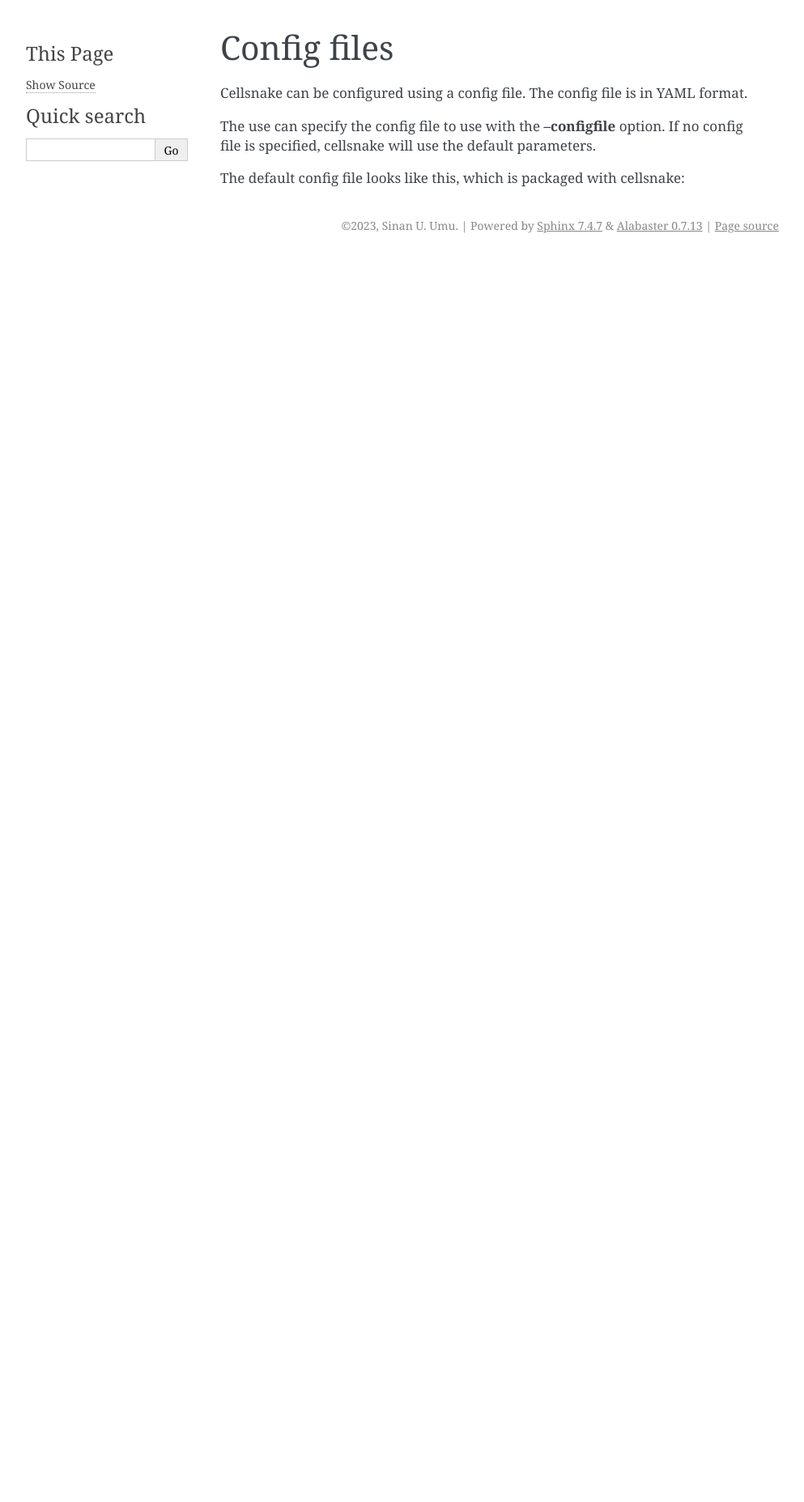
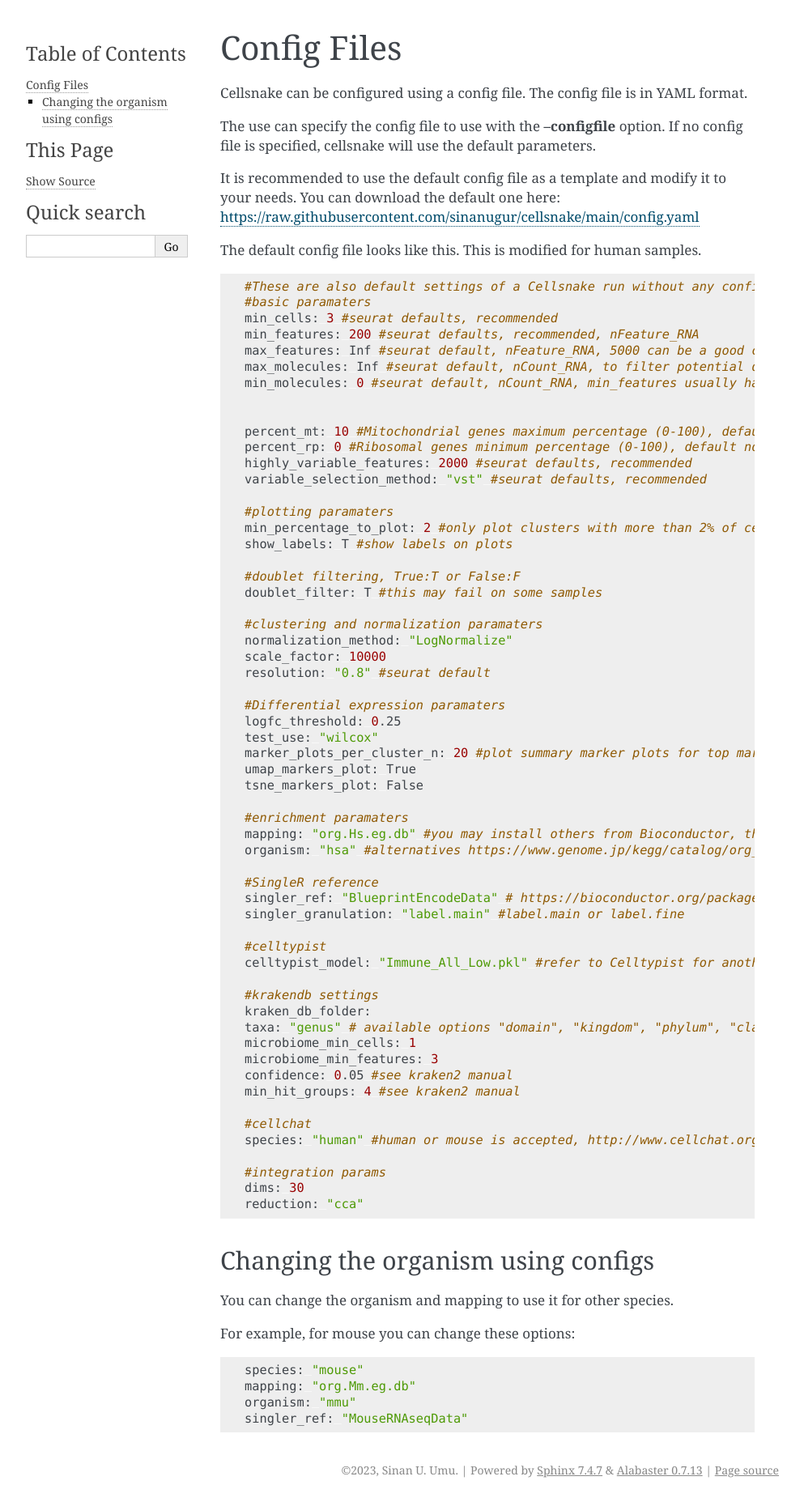
Before and after one commit to sinanugur/cellsnake, a Sphinx documentation site: the page built from docs/configs.rst, in a window 1280 px wide. Shown: the whole page at 81% size, without its empty margins (148-1141 px from the left). Built offline with Sphinx 7.4.7, drawn with Linux system fonts in a browser that asks for light colours; before the commit the page ends 900 px from its top, so only the background shows below that.

Commit message:
docs and config

```diff
--- a/docs/configs.rst
+++ b/docs/configs.rst
@@ -1,9 +1,89 @@
 ************
-Config files
+Config Files
 ************
 
 Cellsnake can be configured using a config file. The config file is in YAML format.
 
 The use can specify the config file to use with the **--configfile** option. If no config file is specified, cellsnake will use the default parameters.
 
-The default config file looks like this, which is packaged with cellsnake:
+It is recommended to use the default config file as a template and modify it to your needs. You can download the default one here: https://raw.githubusercontent.com/sinanugur/cellsnake/main/config.yaml
+
+
+
+The default config file looks like this. This is modified for human samples.
+
+.. code-block:: bash
+
+    #These are also default settings of a Cellsnake run without any configfile
+    #basic paramaters
+    min_cells: 3 #seurat defaults, recommended
+    min_features: 200 #seurat defaults, recommended, nFeature_RNA
+    max_features: Inf #seurat default, nFeature_RNA, 5000 can be a good cutoff
+    max_molecules: Inf #seurat default, nCount_RNA, to filter potential doublets, doublet filtering is already default, so keep this Inf
+    min_molecules: 0 #seurat default, nCount_RNA, min_features usually handles this so keep it 0
+
+
+    percent_mt: 10 #Mitochondrial genes maximum percentage (0-100), default 10, you can use "auto"
+    percent_rp: 0 #Ribosomal genes minimum percentage (0-100), default no filtering
+    highly_variable_features: 2000 #seurat defaults, recommended
+    variable_selection_method: "vst" #seurat defaults, recommended
+
+    #plotting paramaters
+    min_percentage_to_plot: 2 #only plot clusters with more than 2% of cells, still all of them visible on HTMLs and on plots if labels are True
+    show_labels: T #show labels on plots
+
+    #doublet filtering, True:T or False:F
+    doublet_filter: T #this may fail on some samples
+
+    #clustering and normalization paramaters
+    normalization_method: "LogNormalize"
+    scale_factor: 10000
+    resolution: "0.8" #seurat default
+
+    #Differential expression paramaters
+    logfc_threshold: 0.25
+    test_use: "wilcox"
+    marker_plots_per_cluster_n: 20 #plot summary marker plots for top markers
+    umap_markers_plot: True
+    tsne_markers_plot: False
+
+    #enrichment paramaters
+    mapping: "org.Hs.eg.db" #you may install others from Bioconductor, this is for human
+    organism: "hsa" #alternatives https://www.genome.jp/kegg/catalog/org_list.html
+
+    #SingleR reference
+    singler_ref: "BlueprintEncodeData" # https://bioconductor.org/packages/release/data/experiment/vignettes/celldex/inst/doc/userguide.html#1_Overview
+    singler_granulation: "label.main" #label.main or label.fine
+
+    #celltypist
+    celltypist_model: "Immune_All_Low.pkl" #refer to Celltypist for another model
+
+    #krakendb settings
+    kraken_db_folder:
+    taxa: "genus" # available options "domain", "kingdom", "phylum", "class", "order", "family", "genus", "species"
+    microbiome_min_cells: 1
+    microbiome_min_features: 3
+    confidence: 0.05 #see kraken2 manual
+    min_hit_groups: 4 #see kraken2 manual
+
+    #cellchat
+    species: "human" #human or mouse is accepted, http://www.cellchat.org/cellchatdb/
+
+    #integration params
+    dims: 30
+    reduction: "cca"
+
+
+Changing the organism using configs
+===================================
+
+You can change the organism and mapping to use it for other species.
+
+For example, for mouse you can change these options:
+
+.. code-block:: bash
+
+    species: "mouse"
+    mapping: "org.Mm.eg.db"
+    organism: "mmu"
+    singler_ref: "MouseRNAseqData"
--- a/docs/index.rst
+++ b/docs/index.rst
@@ -22,5 +22,6 @@ Welcome to **Cellsnake**'s Documentation!
    fetalbrain.rst
    fetalliver.rst
    output.md
+   configs.rst
    options.md
    glossary.rst
--- a/docs/installation.rst
+++ b/docs/installation.rst
@@ -1,5 +1,6 @@
+************
 Installation
-============
+************
 To install this package with conda run:
 
 .. code-block:: bash
```
